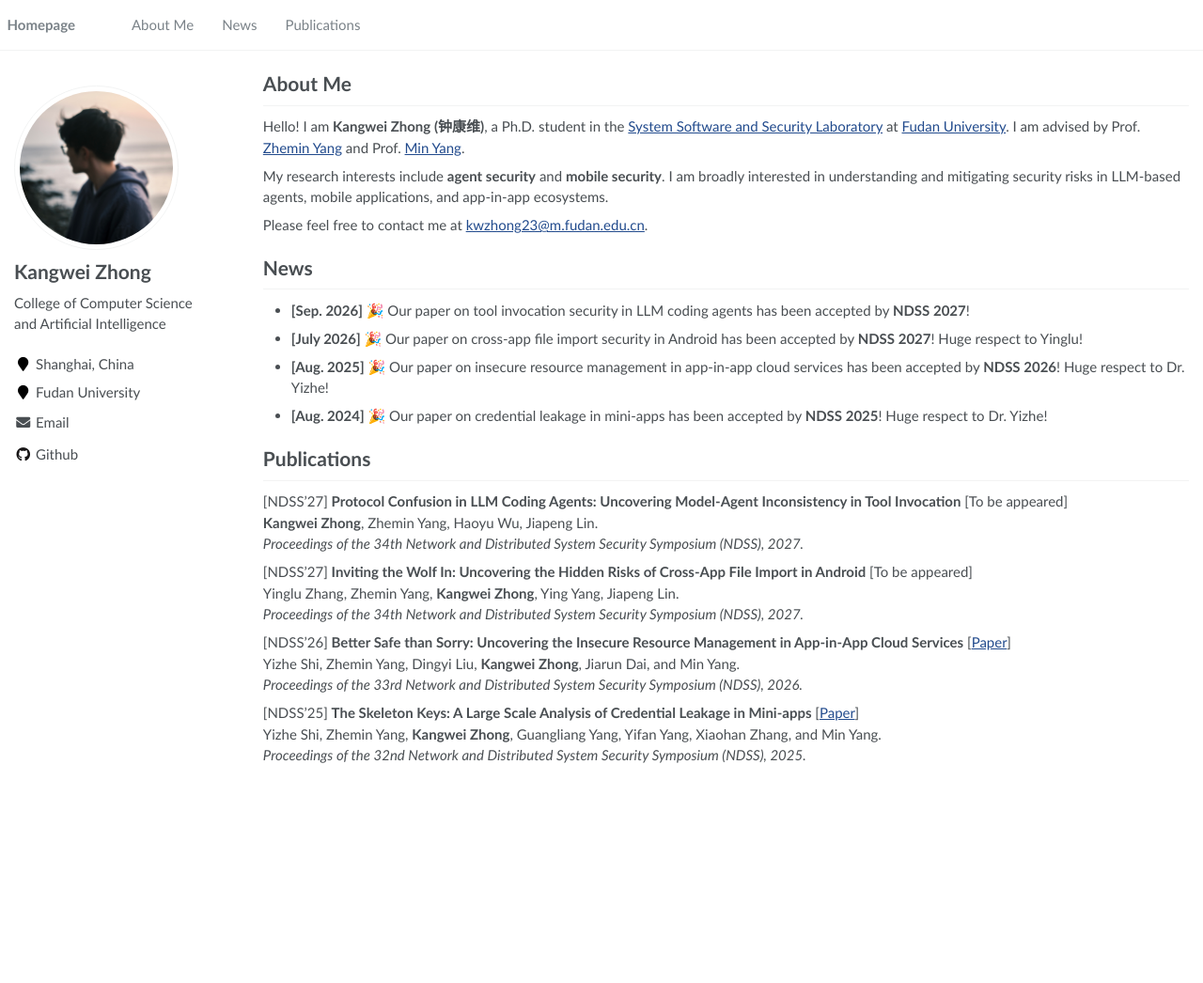
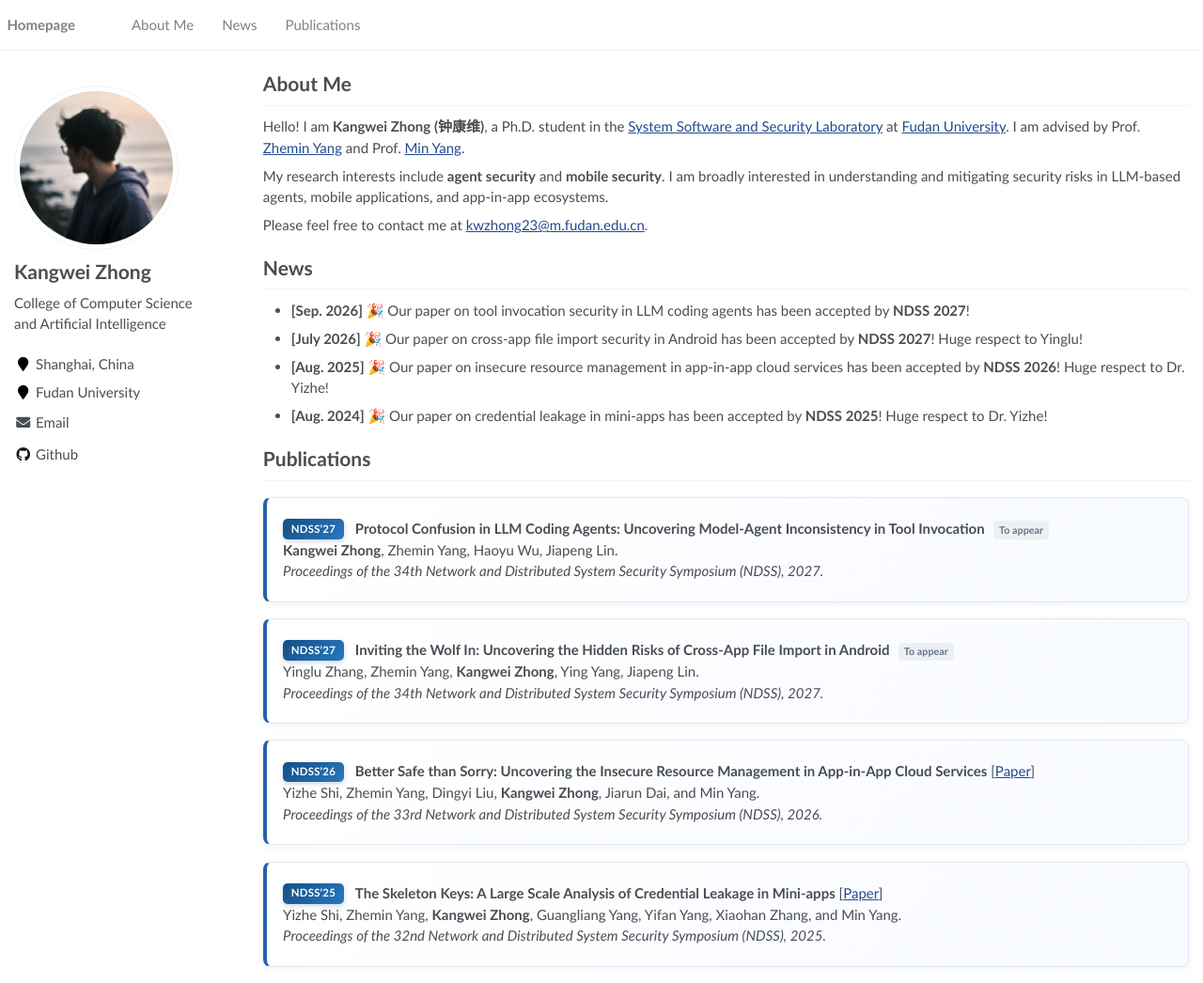
Before and after one commit to kangwei-zhong/kangwei-zhong.github.io, a Jekyll site: the page built from _pages/about.md, in a window 1280 px wide and 1046 px high. Shown: the whole window at 94% size. Built offline with Jekyll 4.4.1, drawn with Linux system fonts in a browser that asks for light colours.

Commit message:
Polish publication cards and venue badges

```diff
--- a/_pages/about.md
+++ b/_pages/about.md
@@ -27,20 +27,36 @@ Please feel free to contact me at [kwzhong23@m.fudan.edu.cn](mailto:kwzhong23@m.
 
 # Publications
 
-[NDSS'27] **Protocol Confusion in LLM Coding Agents: Uncovering Model-Agent Inconsistency in Tool Invocation** [To be appeared]
+<div class="publication-item" markdown="1">
+
+<span class="venue-badge">NDSS'27</span> **Protocol Confusion in LLM Coding Agents: Uncovering Model-Agent Inconsistency in Tool Invocation** <span class="paper-status">To appear</span>
 **Kangwei Zhong**, Zhemin Yang, Haoyu Wu, Jiapeng Lin.
 *Proceedings of the 34th Network and Distributed System Security Symposium (NDSS), 2027.*
 
-[NDSS'27] **Inviting the Wolf In: Uncovering the Hidden Risks of Cross-App File Import in Android** [To be appeared]
+</div>
+
+<div class="publication-item" markdown="1">
+
+<span class="venue-badge">NDSS'27</span> **Inviting the Wolf In: Uncovering the Hidden Risks of Cross-App File Import in Android** <span class="paper-status">To appear</span>
 Yinglu Zhang, Zhemin Yang, **Kangwei Zhong**, Ying Yang, Jiapeng Lin.
 *Proceedings of the 34th Network and Distributed System Security Symposium (NDSS), 2027.*
 
-[NDSS'26] **Better Safe than Sorry: Uncovering the Insecure Resource Management in App-in-App Cloud Services** [[Paper](https://www.ndss-symposium.org/wp-content/uploads/2026-s194-paper.pdf)]
+</div>
+
+<div class="publication-item" markdown="1">
+
+<span class="venue-badge">NDSS'26</span> **Better Safe than Sorry: Uncovering the Insecure Resource Management in App-in-App Cloud Services** [[Paper](https://www.ndss-symposium.org/wp-content/uploads/2026-s194-paper.pdf)]
 Yizhe Shi, Zhemin Yang, Dingyi Liu, **Kangwei Zhong**, Jiarun Dai, and Min Yang.
 *Proceedings of the 33rd Network and Distributed System Security Symposium (NDSS), 2026.*
 
-[NDSS'25] **The Skeleton Keys: A Large Scale Analysis of Credential Leakage in Mini-apps** [[Paper](https://www.ndss-symposium.org/wp-content/uploads/2025-273-paper.pdf)]
+</div>
+
+<div class="publication-item" markdown="1">
+
+<span class="venue-badge">NDSS'25</span> **The Skeleton Keys: A Large Scale Analysis of Credential Leakage in Mini-apps** [[Paper](https://www.ndss-symposium.org/wp-content/uploads/2025-273-paper.pdf)]
 Yizhe Shi, Zhemin Yang, **Kangwei Zhong**, Guangliang Yang, Yifan Yang, Xiaohan Zhang, and Min Yang.
 *Proceedings of the 32nd Network and Distributed System Security Symposium (NDSS), 2025.*
 
+</div>
+
 <!-- Sections such as Education, Awards, Services, and Internships can be enabled once the corresponding information is available. -->
--- a/assets/css/main.scss
+++ b/assets/css/main.scss
@@ -107,3 +107,52 @@ h1:before, .anchor:before {
     background-color: #00369f;
     font-size: .8em;
 }
+
+/* Publication cards and inline venue labels */
+.publication-item {
+    margin: 1.15rem 0;
+    padding: 1rem 1.15rem;
+    border: 1px solid #e2e8f0;
+    border-left: 4px solid #2563a6;
+    border-radius: 8px;
+    background: linear-gradient(135deg, #ffffff 0%, #f7faff 100%);
+    box-shadow: 0 2px 8px rgba(31, 78, 121, .07);
+    transition: transform .18s ease, box-shadow .18s ease;
+
+    &:hover {
+        transform: translateY(-2px);
+        box-shadow: 0 7px 18px rgba(31, 78, 121, .12);
+    }
+
+    p {
+        margin: .4rem 0;
+    }
+}
+
+.venue-badge {
+    display: inline-block;
+    margin-right: .55rem;
+    padding: .18rem .58rem;
+    border-radius: 5px;
+    color: #fff;
+    background: linear-gradient(135deg, #164f86, #2878bd);
+    box-shadow: 0 2px 5px rgba(22, 79, 134, .22);
+    font-size: .76rem;
+    font-weight: 700;
+    line-height: 1.45;
+    letter-spacing: .02em;
+    vertical-align: .08rem;
+    white-space: nowrap;
+}
+
+.paper-status {
+    display: inline-block;
+    margin-left: .35rem;
+    padding: .1rem .42rem;
+    border-radius: 4px;
+    color: #697386;
+    background: #edf1f5;
+    font-size: .72rem;
+    font-weight: 600;
+    white-space: nowrap;
+}
```
